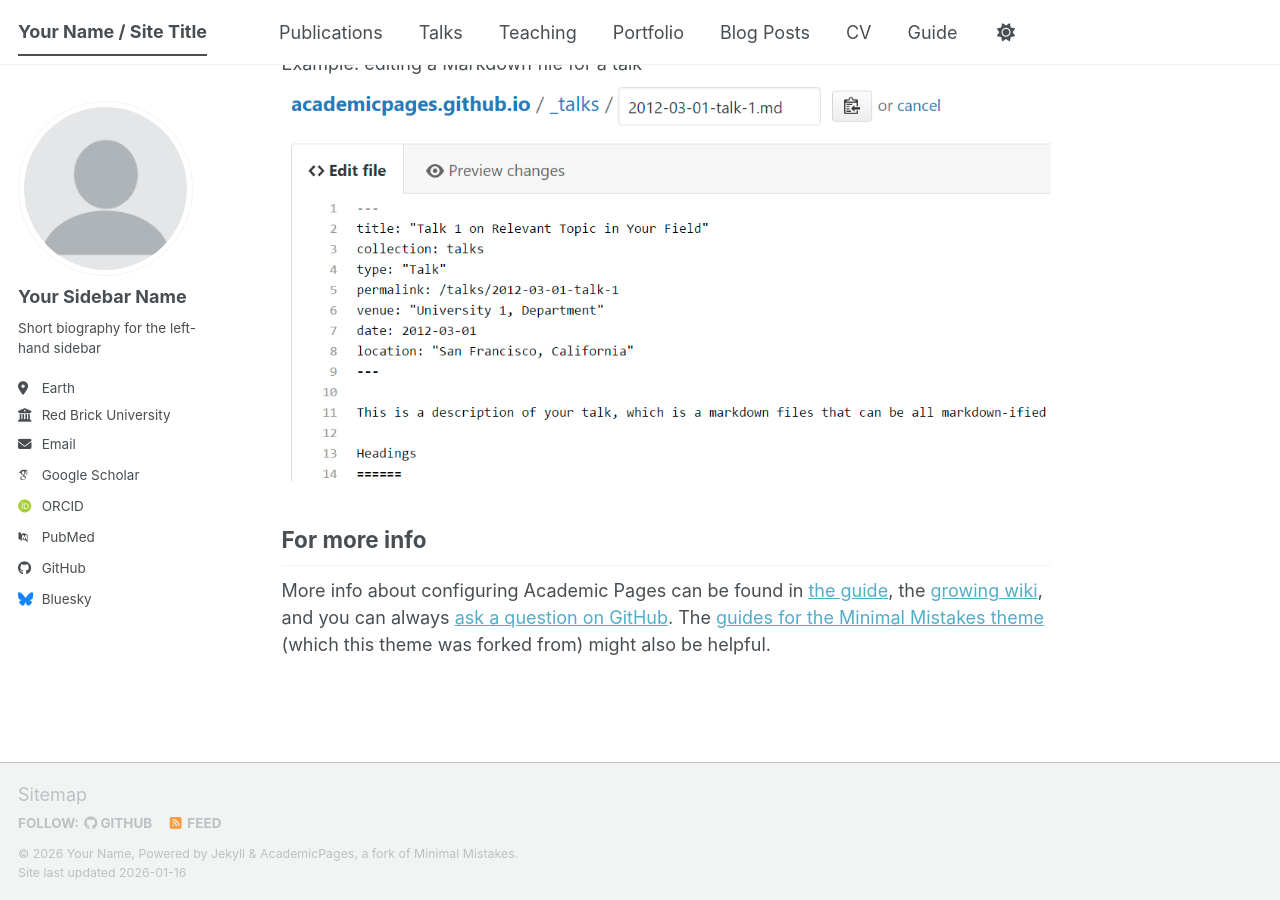
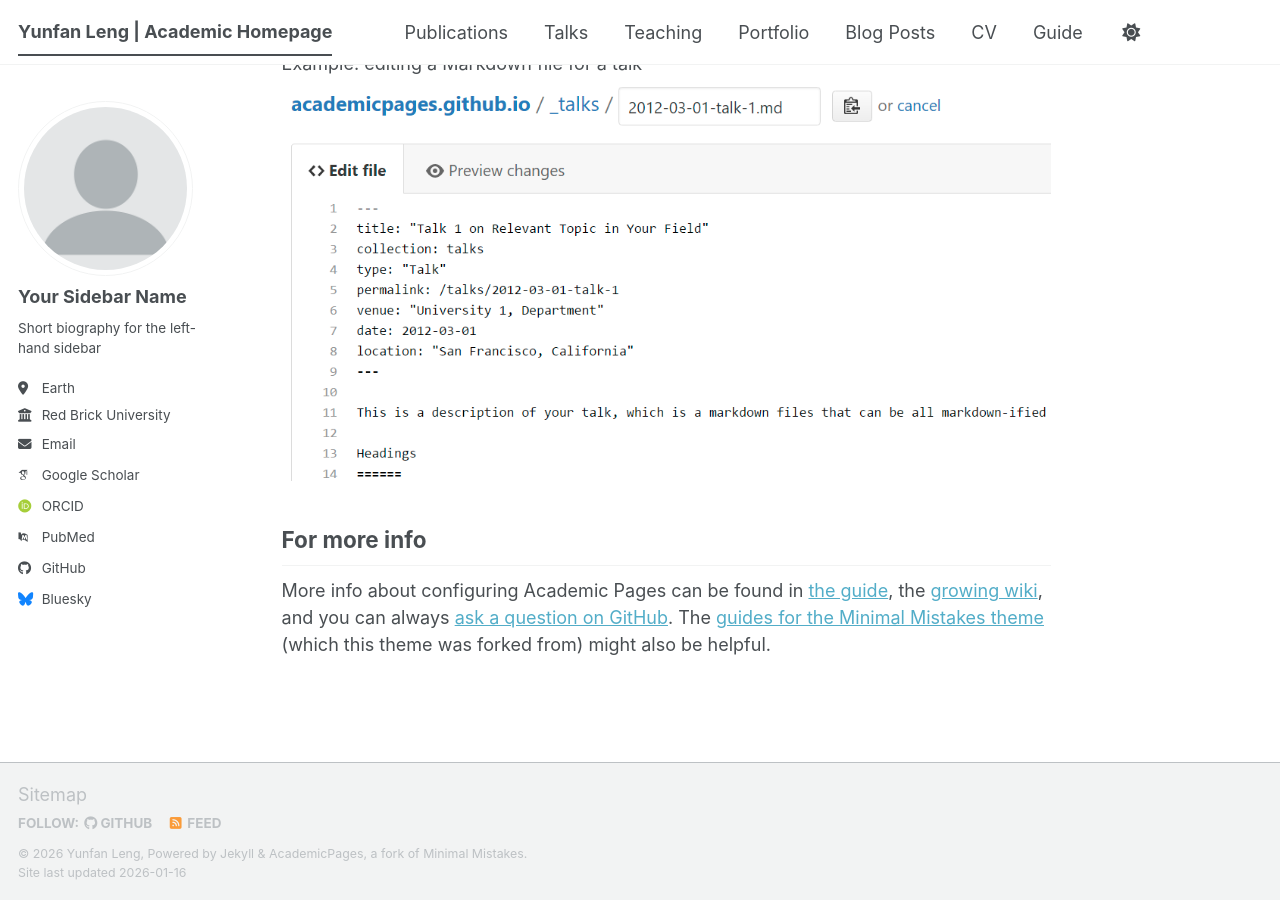
Before and after one commit to WENJIN6666/wenjin6666.github.io, a Jekyll site: the page built from _pages/about.md, in a window 1280 px wide and 900 px high, scrolled down 2720 px. Built offline with Jekyll 4.4.1, drawn with Linux system fonts in a browser that asks for light colours; some web fonts are replaced; a script bundle is joined from its source files by our own code; library files that are not in the unit come from our copies.

Commit message:
Update _config.yml

```diff
--- a/_config.yml
+++ b/_config.yml
@@ -9,11 +9,11 @@
 # Basic Site Settings
 locale                   : "en-US"
 site_theme               : "default" # The available themes options are "default", "air", "sunrise", "mint", "dirt" and "contrast"
-title                    : "Your Name / Site Title"
+title                    : "Yunfan Leng | Academic Homepage"
 title_separator          : "-"
-name                     : &name "Your Name"
-description              : &description "Your Name's academic portfolio"   # Update this with a general description of your site, this is the default if not overridden by a page
-url                      : https://academicpages.github.io # The base hostname & protocol for your site e.g. "https://[your GitHub username].github.io",
+name                     : &name "Yunfan Leng"
+description              : &description "Undergraduate student focusing on time series forecasting and machine learning"   # Update this with a general description of your site, this is the default if not overridden by a page
+url                      : https://wenjin6666.github.io # The base hostname & protocol for your site e.g. "https://[your GitHub username].github.io",
                                                            # or if you already have some other page hosted on Github then use "https://[your GitHub username].github.io/[Your Repo Name]"
 baseurl                  : "" # the subpath of your site, e.g. "/blog"
 repository               : "academicpages/academicpages.github.io"
```
